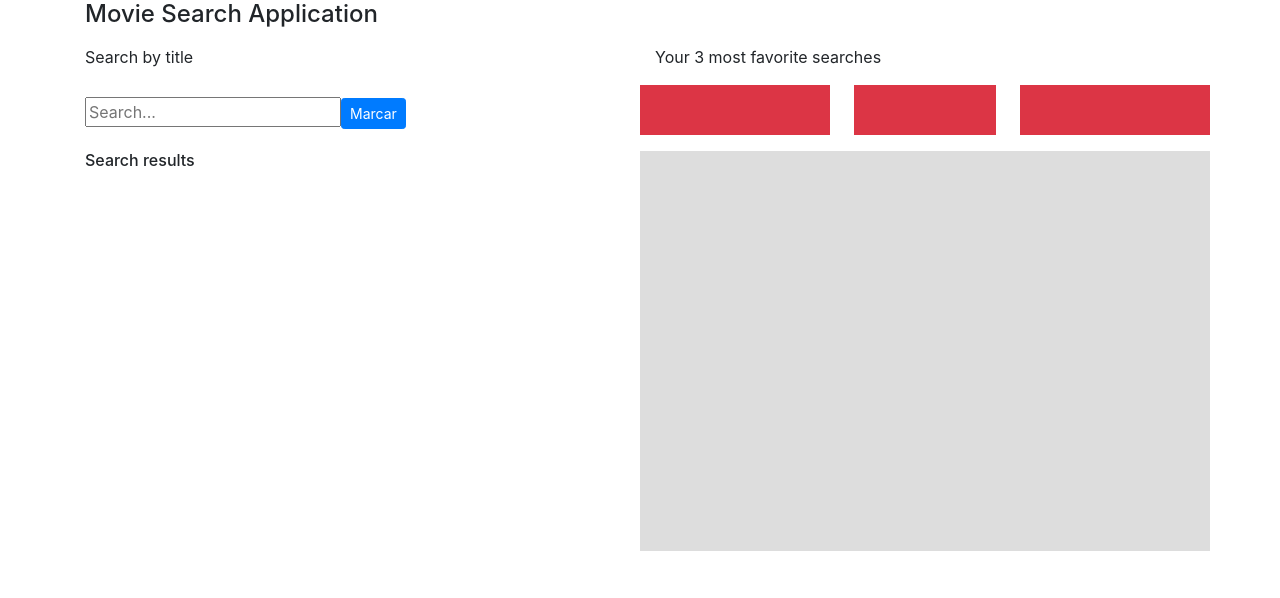
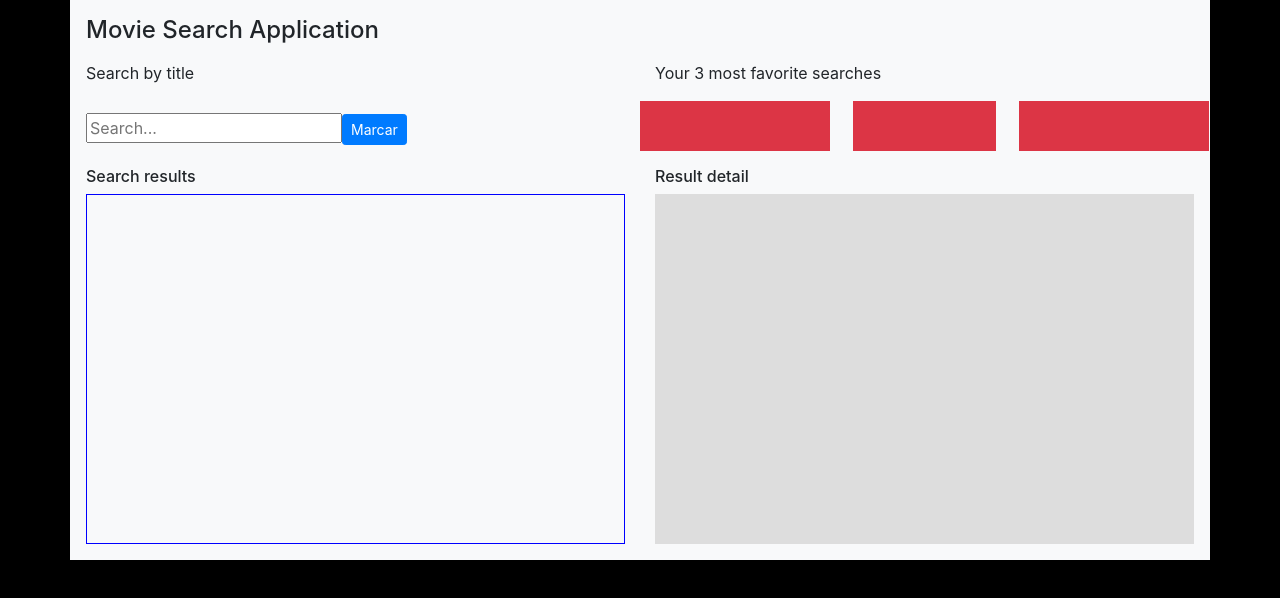
Before and after one commit to jgverges/movie-search, an Angular app: page / in a window 1280 px wide. Shown: the top 598 px of the page. Built offline with nearby package versions, Linux system fonts and the light colour scheme.

Commit message:
background black

```diff
--- a/src/app/app.component.html
+++ b/src/app/app.component.html
@@ -1,7 +1,8 @@
-<section class="container">
+
+<section class="container bg-light p-3">
 
     <h1>Movie Search Application</h1>
 
     <app-selector-title></app-selector-title>
-    <app-search-result></app-search-result>
+
 </section>
--- a/src/app/selector-title/selector-title.component.html
+++ b/src/app/selector-title/selector-title.component.html
@@ -1,4 +1,4 @@
-<div >
+<div class=" bg-ligth">
     <div class="row mt-3">
         <div id="search" class="col-md-6">
             <p>Search by title </p>
@@ -10,13 +10,14 @@
             <div class="row justify-content-between">
                 <div class="col-md-4  bg-danger favoriteCell">{{favorites[0]}}</div>
                 <div class="col-md-3  bg-danger favoriteCell">{{favorites[1]}}</div>
-                <div class="col-md-4 bg-danger favoriteCell">{{favorites[2]}}</div>
+                <div class="col-md-4  bg-danger favoriteCell">{{favorites[2]}}</div>
             </div>
         </div>
     </div>
     <div class="row mt-3">
-        <div id="results" class="col-md-6">
+        <div  class="col-md-6">
             <h2>Search results</h2>
+            <div id="searchResults">
                 <ul class="results" >
                     <li *ngFor="let movie of movies">
                         <a (click)="getDetails(movie.imdbID)">
@@ -27,8 +28,10 @@
                     </li>
                 </ul>
             </div>
-        <div id="details" class="col-md-6">
-            <div>
+        </div>
+        <div  class="col-md-6">
+            <h2>Result detail</h2>
+            <div id="details">
                 <div *ngIf="details">
                     <div class="row ">
                         <img src="{{details.Poster}}" alt="details Poster" height="200px">
--- a/src/app/selector-title/selector-title.component.scss
+++ b/src/app/selector-title/selector-title.component.scss
@@ -1,18 +1,17 @@
-#search{}  ///////
 
-#favoriteSearch {}  ///
+#searchResults {
+    border:1px solid blue;
+    height: 350px;
+    overflow: scroll;
 
-/* #results {
-    border:1px solid blue;
-    height: 400px;
 }
- */#details {
-    height: 400px;
+#details {
+    height: 350px;
     background: #ddd;
 
 }
 img {
-    margin:30px auto;
+    margin:10px auto;
     width: auto;
 }
 .favoriteCell {
--- a/src/styles.scss
+++ b/src/styles.scss
@@ -1,4 +1,7 @@
 
+body{
+    background: black;
+}
 h1 {
     font-size: x-large;
 };
```
Lines whose indentation alone changed are shown as unchanged.
